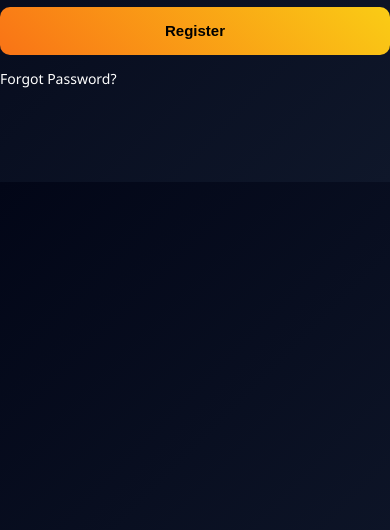
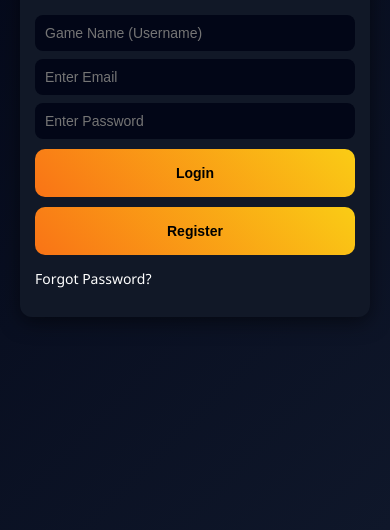
Before and after one commit to simhadri5215/ff-arena, a website with bundled scripts: page public/login.html in a window 390 px wide. Shown: the part 314-844 px from the top of the page. Built offline with nearby package versions, Linux system fonts and the light colour scheme.

Commit message:
Update style.css

```diff
--- a/public/style.css
+++ b/public/style.css
@@ -386,3 +386,42 @@
 button {
   touch-action: manipulation;
 }
+/* 🔥 LOGIN PAGE MOBILE FIX */
+.login-body {
+  display: flex;
+  justify-content: center;
+  align-items: center;
+  min-height: 100vh;
+  padding: 15px;
+}
+
+.login-box {
+  width: 100%;
+  max-width: 350px;
+  padding: 20px;
+  border-radius: 12px;
+  background: #111827;
+  box-shadow: 0 5px 20px rgba(0,0,0,0.5);
+}
+
+/* 📱 MOBILE */
+@media (max-width: 480px) {
+  .login-box {
+    width: 100%;
+    padding: 15px;
+  }
+
+  input {
+    font-size: 14px;
+    padding: 10px;
+  }
+
+  button {
+    font-size: 14px;
+    padding: 10px;
+  }
+
+  h1 {
+    font-size: 22px;
+  }
+}
```
